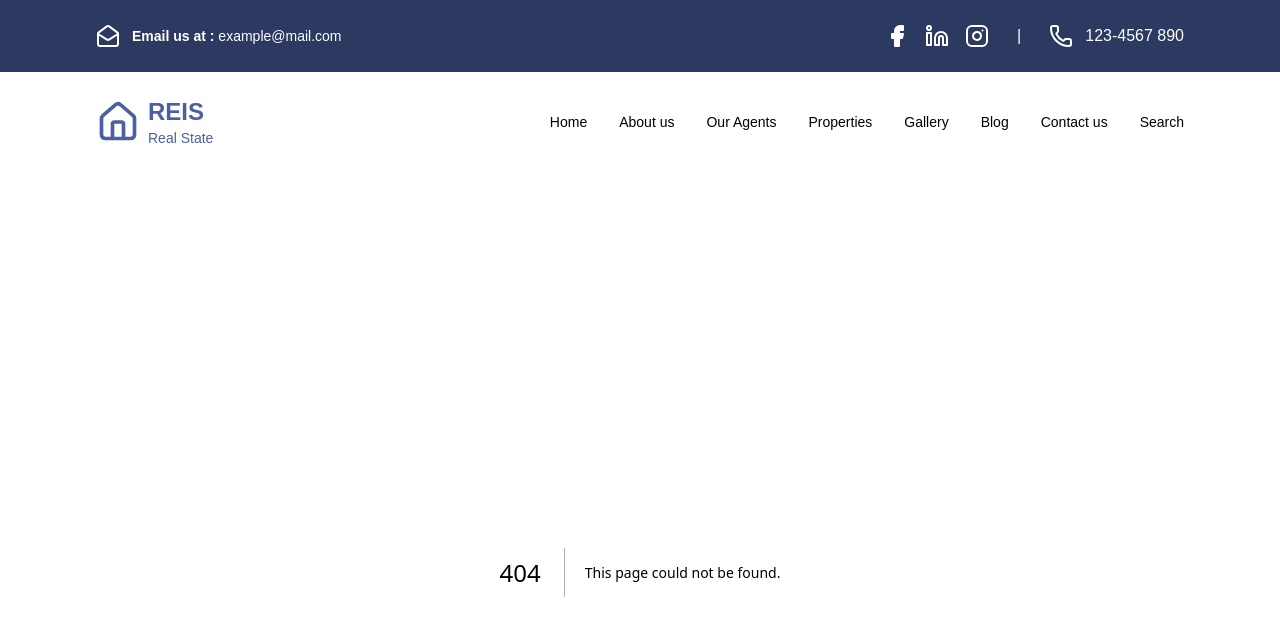
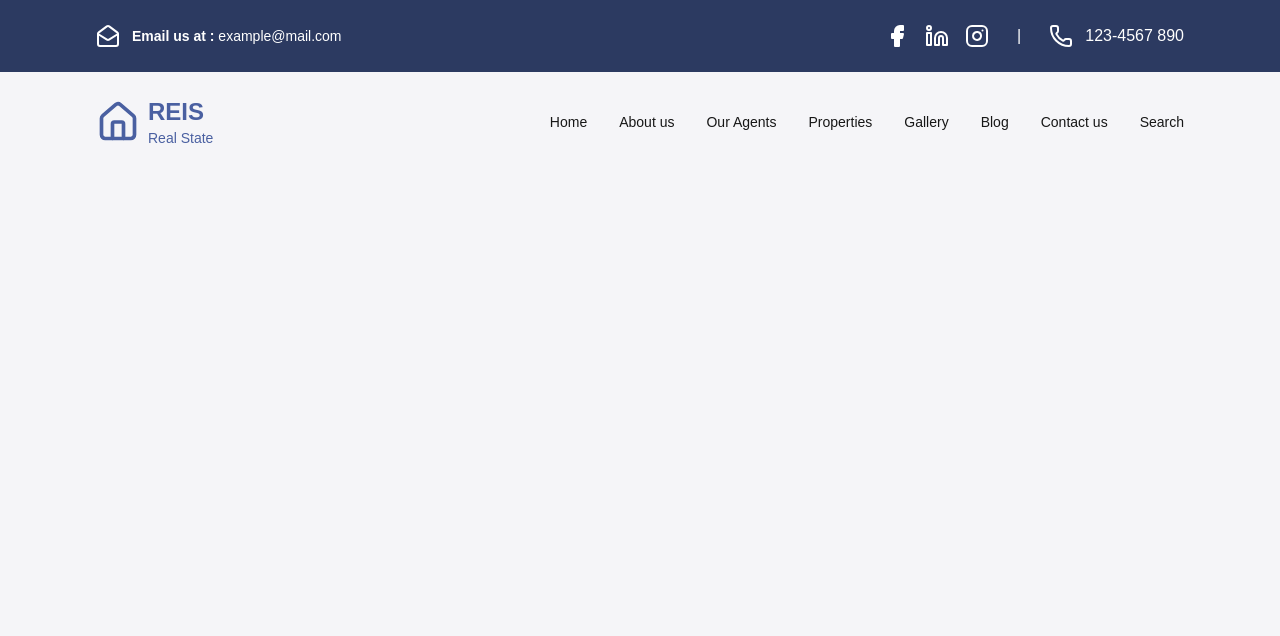
Before and after one commit to Osama-Alghoul/real-estate-hub, a Next.js app: page /properties in a window 1280 px wide. Before the commit this address had no page. Shown: the top 636 px of the page. Built offline with nearby package versions, Linux system fonts and the light colour scheme.

Commit message:
feat: Added blank properties page

```diff
--- /dev/null
+++ b/app/properties/page.tsx
@@ -0,0 +1,3 @@
+export default function PropertiesPage() {
+    return(<></>)
+}
--- a/components/layout/header.tsx
+++ b/components/layout/header.tsx
@@ -65,7 +65,7 @@ export default function Header() {
             </Link>
           </li>
           <li>
-            <Link href="/" className="hover:text-primary-light ">
+            <Link href="/properties" className="hover:text-primary-light ">
               Properties
             </Link>
           </li>
```
